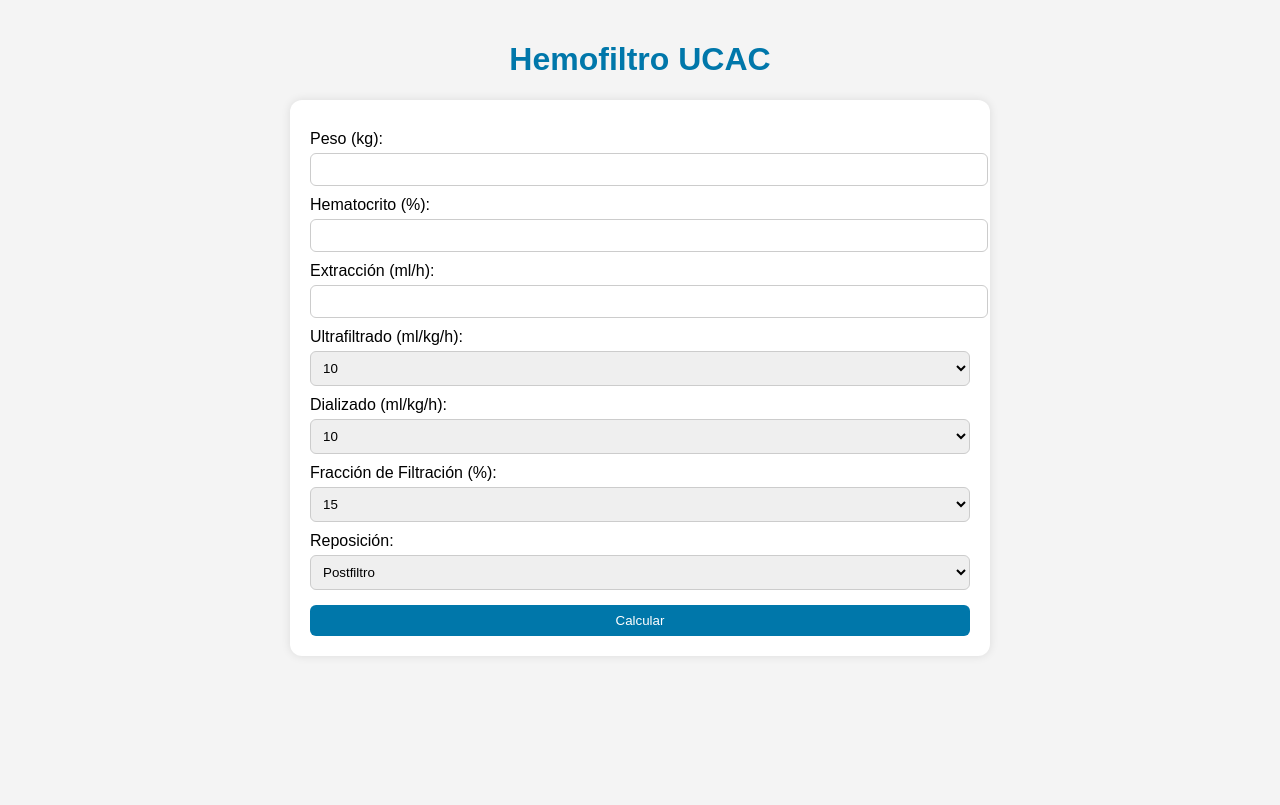
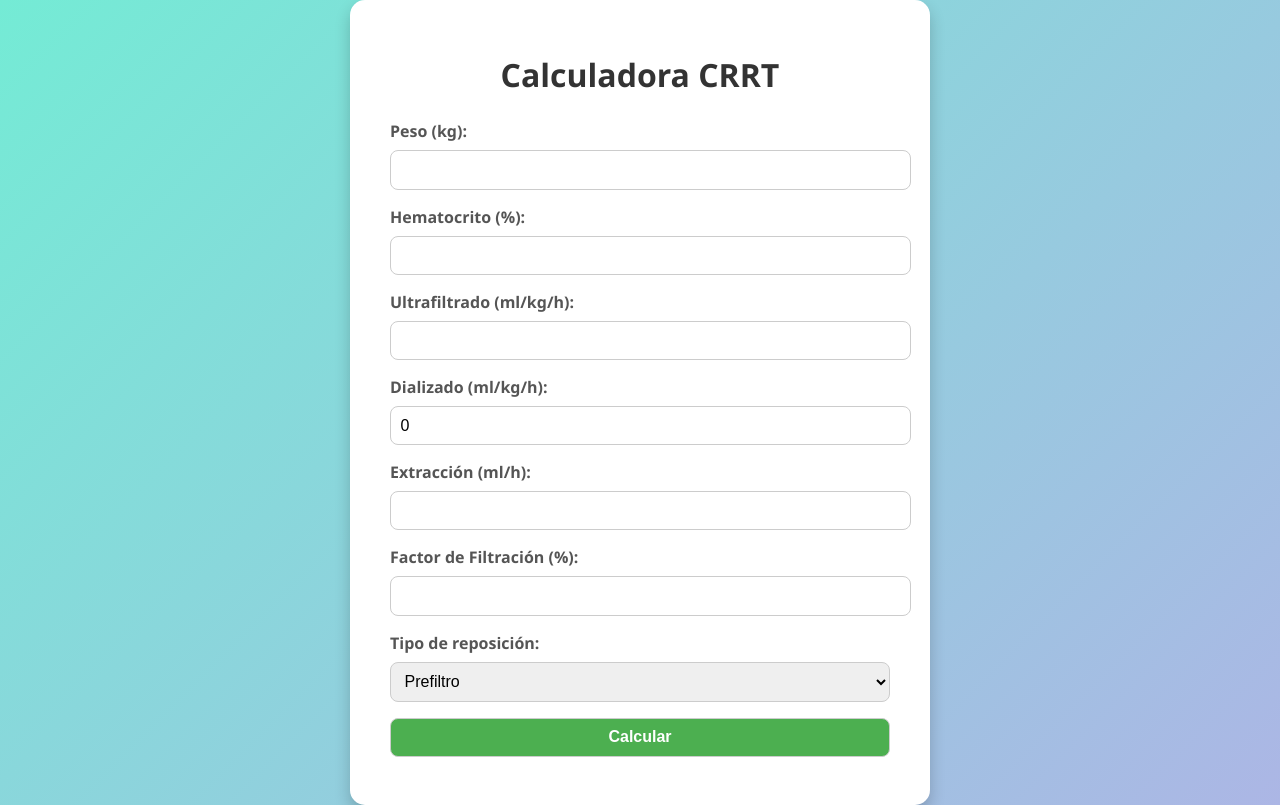
Before and after one commit to enriquejardielp/hemofiltro_ucac, a Flask app: page / in a window 1280 px wide. Before the commit the page ends 636 px from the top, so only its background shows below. Run offline with Flask 3, Linux system fonts and the light colour scheme.

Commit message:
Actualizo index.html: nuevo diseño moderno

```diff
--- a/templates/index.html
+++ b/templates/index.html
@@ -2,118 +2,99 @@
 <html lang="es">
 <head>
     <meta charset="UTF-8">
+    <title>Calculadora Terapia CRRT</title>
     <meta name="viewport" content="width=device-width, initial-scale=1">
-    <title>Hemofiltro UCAC</title>
 
-    <!-- Vincula el archivo manifest.json -->
-    <link rel="manifest" href="/manifest.json" />
-
-    <!-- Meta etiquetas específicas para dispositivos Apple (iOS) -->
-    <meta name="apple-mobile-web-app-capable" content="yes">
-    <meta name="apple-mobile-web-app-status-bar-style" content="black-translucent">
-    <meta name="apple-mobile-web-app-title" content="Hemofiltro UCAC">
-    <link rel="apple-touch-icon" href="icon.png">
-
-    <meta name="description" content="Calculadora para HDFVVC">
-    <meta name="keywords" content="hemofiltro, UCAC, calculadora, HDFVVC">
-
-    <meta name="theme-color" content="#4CAF50">
-
-    <!-- Estilo CSS -->
+    <!-- Estilos básicos -->
     <style>
         body {
-            font-family: sans-serif;
-            background: #f4f4f4;
-            padding: 20px;
-            max-width: 700px;
-            margin: auto;
+            font-family: 'Segoe UI', Tahoma, Geneva, Verdana, sans-serif;
+            background: linear-gradient(135deg, #74ebd5 0%, #ACB6E5 100%);
+            margin: 0;
+            padding: 0;
+            display: flex;
+            min-height: 100vh;
+            align-items: center;
+            justify-content: center;
         }
-
+        .container {
+            background: #ffffff;
+            padding: 2rem 2.5rem;
+            border-radius: 15px;
+            box-shadow: 0 8px 16px rgba(0,0,0,0.2);
+            width: 100%;
+            max-width: 500px;
+        }
         h1 {
-            color: #0077aa;
+            text-align: center;
+            margin-bottom: 1.5rem;
+            color: #333;
+        }
+        label {
+            display: block;
+            margin-bottom: 0.5rem;
+            color: #555;
+            font-weight: bold;
+        }
+        input, select {
+            width: 100%;
+            padding: 0.6rem;
+            margin-bottom: 1rem;
+            border: 1px solid #ccc;
+            border-radius: 8px;
+            font-size: 1rem;
+        }
+        input[type="submit"] {
+            background-color: #4CAF50;
+            color: white;
+            font-weight: bold;
+            cursor: pointer;
+            transition: background-color 0.3s ease;
+        }
+        input[type="submit"]:hover {
+            background-color: #45a049;
+        }
+        .resultados {
+            margin-top: 2rem;
+            background: #f0f4f8;
+            padding: 1rem;
+            border-radius: 10px;
+        }
+        .error {
+            color: red;
+            font-weight: bold;
             text-align: center;
         }
+    </style>
 
-        form {
-            background: white;
-            padding: 20px;
-            border-radius: 12px;
-            box-shadow: 0 0 10px rgba(0,0,0,0.1);
-        }
-
-        label {
-            display: block;
-            margin-top: 10px;
-        }
-
-        input, select {
-            width: 100%;
-            padding: 8px;
-            margin-top: 5px;
-            border-radius: 6px;
-            border: 1px solid #ccc;
-        }
-
-        input[type="submit"] {
-            background: #0077aa;
-            color: white;
-            border: none;
-            margin-top: 15px;
-            cursor: pointer;
-        }
-
-        .resultado {
-            background: #e0f7fa;
-            padding: 15px;
-            margin-top: 20px;
-            border-radius: 10px;
-            border-left: 5px solid #0077aa;
-        }
-    </style>
 </head>
 <body>
-    <h1>Hemofiltro UCAC</h1>
+    <div class="container">
+        <h1>Calculadora CRRT</h1>
 
-    <form method="POST">
-        <label>Peso (kg):</label>
-        <input type="number" name="peso" step="any" required>
+        <form method="post">
+            <label for="peso">Peso (kg):</label>
+            <input type="number" step="any" name="peso" required>
 
-        <label>Hematocrito (%):</label>
-        <input type="number" name="hto" step="any" required>
+            <label for="hto">Hematocrito (%):</label>
+            <input type="number" step="any" name="hto" required>
 
-        <label>Extracción (ml/h):</label>
-        <input type="number" name="extraccion" step="any" required>
+            <label for="ultrafiltrado">Ultrafiltrado (ml/kg/h):</label>
+            <input type="number" step="any" name="ultrafiltrado" required>
 
-        <label>Ultrafiltrado (ml/kg/h):</label>
-        <select name="ultrafiltrado">
-            <option value="10">10</option>
-            <option value="15">15</option>
-            <option value="20">20</option>
-            <option value="25">25</option>
-            <option value="30">30</option>
-            <option value="35">35</option>
-        </select>
+            <label for="dialisis">Dializado (ml/kg/h):</label>
+            <input type="number" step="any" name="dialisis" value="0" required>
 
-        <label>Dializado (ml/kg/h):</label>
-        <select name="dialisis">
-            <option value="10">10</option>
-            <option value="15">15</option>
-            <option value="20">20</option>
-            <option value="25">25</option>
-        </select>
+            <label for="extraccion">Extracción (ml/h):</label>
+            <input type="number" step="any" name="extraccion" required>
 
-        <label>Fracción de Filtración (%):</label>
-        <select name="ff">
-            <option value="10">10</option>
-            <option value="15" selected>15</option>
-            <option value="20">20</option>
-            <option value="25">25</option>
-        </select>
+            <label for="ff">Factor de Filtración (%):</label>
+            <input type="number" step="any" name="ff" required>
 
-        <label>Reposición:</label>
-        <select name="reposicion">
+            <label for="reposicion">Tipo de reposición:</label>
+            <select name="reposicion" required>
                 <option value="Pre">Prefiltro</option>
-            <option value="Post" selected>Postfiltro</option>
+                <option value="Post">Postfiltro</option>
                 <option value="Mix">Mixta</option>
             </select>
 
@@ -121,17 +102,21 @@
         </form>
 
         {% if resultado %}
-        <div class="resultado">
             {% if resultado.error %}
-                <p><strong>Error:</strong> {{ resultado.error }}</p>
+                <p class="error">⚠️ Error: {{ resultado.error }}</p>
             {% else %}
-                <p><strong>{{ resultado.reposicion }}</strong></p>
+                <div class="resultados">
+                    <h2>Resultados:</h2>
+                    <p><strong>Resumen:</strong><br>{{ resultado.resumen }}</p>
+                    <p><strong>Técnica:</strong> {{ resultado.tecnica }}</p>
+                    <p><strong>Dializado:</strong> {{ resultado.dializante }}</p>
                     <p><strong>Flujo de sangre:</strong> {{ resultado.flujo_sangre }}</p>
-                <p><strong>Dializante:</strong> {{ resultado.dializante }}</p>
                     <p><strong>Extracción:</strong> {{ resultado.extraccion }}</p>
-                <p><strong>Resumen:</strong> {{ resultado.resumen }}</p>
-            {% endif %}
+                    <p><strong>Reposición:</strong><br> {{ resultado.reposicion|safe }}</p>
                 </div>
             {% endif %}
+        {% endif %}
+
+    </div>
 </body>
 </html>
```
Lines whose indentation alone changed are shown as unchanged.
